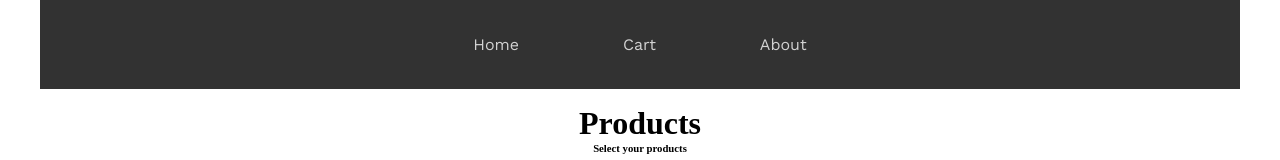
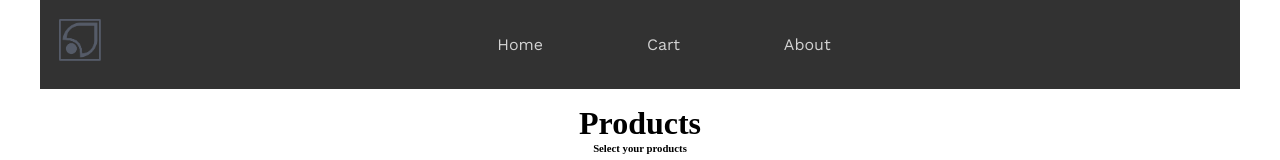
Before and after one commit to Kristian-kodehode/ecommerce-userflow, a React (Vite) app: page / in a window 1280 px wide. Shown: the top 160 px of the page. Built offline with nearby package versions, Linux system fonts and the light colour scheme; no server answers; a web font is replaced by a local one.

Commit message:
added logo to navigation. not sure. fine for now

```diff
--- a/src/routes/navigation/navigation.jsx
+++ b/src/routes/navigation/navigation.jsx
@@ -5,6 +5,10 @@ import styles from "./navigation.module.css";
 const Navigation = () => {
   return (
     <nav>
+      <Link to="/">
+        <img src="src/images/Frame 1.png" alt="" className={styles.logo} />
+      </Link>
+      <div className={styles.linkcontainer}>
         <Link className={`${styles.navlinks} ${styles.navlinksfadeup}`} to="/">
           Home
         </Link>
@@ -20,6 +24,7 @@ const Navigation = () => {
         >
           About
         </Link>
+      </div>
     </nav>
   );
 };
--- a/src/routes/navigation/navigation.module.css
+++ b/src/routes/navigation/navigation.module.css
@@ -1,16 +1,27 @@
 nav {
   /* width: 1200px; */
   /* position: fixed; */
+  display: flex;
   padding: 1em;
+  background-color: var(--col-dark80);
+
+  /* background-color: coral; */
+}
+.linkcontainer {
+  margin: auto;
   display: flex;
   justify-content: center;
+  align-items: center;
   gap: 4em;
-  /* background-color: coral; */
-  background-color: var(--col-dark80);
 }
 
 a {
   text-decoration: none;
+}
+.logo {
+  width: 48px;
+  height: 48px;
+  object-fit: cover;
 }
 /*
 *The Animated underline code below
```
Also changed, not shown: src/images/Frame 1.png. Lines whose indentation alone changed are shown as unchanged.
